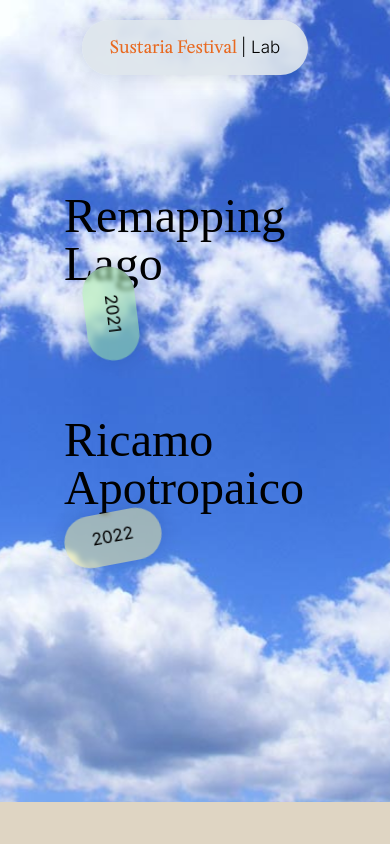
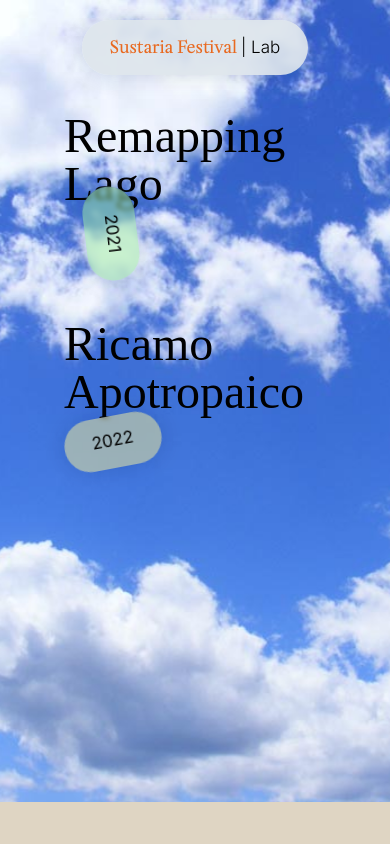
Before and after one commit to roccopung/sustaria, a website built with Vite: page src/index.html in a window 390 px wide. Shown: the top 844 px of the page. Built offline with nearby package versions, Linux system fonts and the light colour scheme.

Commit message:
fix mobile project-landinh

```diff
--- a/src/assets/main.css
+++ b/src/assets/main.css
@@ -320,6 +320,10 @@ article img:hover {
     pointer-events: none;
 }
 
+.remappingLago-cover iframe {
+    position: absolute;
+}
+
 
 
 
--- a/src/index.html
+++ b/src/index.html
@@ -21,13 +21,14 @@
       <div class="main">
 
         <section id="projects" class="projects-grid
-        block p-16 pb-0
+        block pl-16 pr-16 pb-0
         md:grid md:grid-cols-2 md:gap-4
         relative">
           <div class="project-landing
           col-span-2
-          pt-32
+          pt-28
           flex justify-start items-center
+          sd:pt-32
           md:justify-center md:items-center md:col-span-1
           md:pb-0 md:pt-0
           relative">
@@ -38,8 +39,9 @@
           </div>
           <div class="project-landing
           col-span-2
-          pt-32 pb-32
+          pt-28
           flex justify-start items-center
+          sd:pt-32
           md:justify-center md:items-center md:col-span-1
           md:pb-0 md:pt-0
           relative">
```
